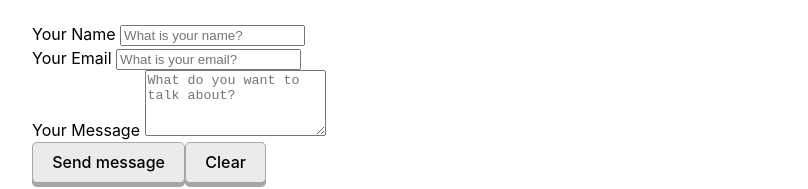
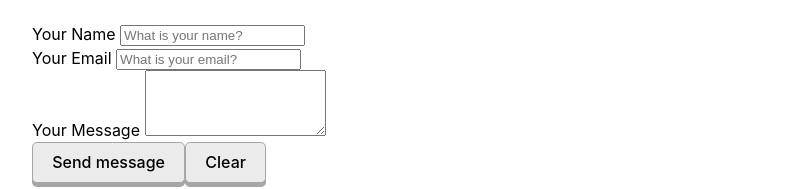
Before and after one commit to YonatanKof/vue-use, a Vue app: page /form in a window 1280 px wide. Shown: the part 272-461 px from the top of the page, without its empty margins (208-1016 px from the left). Built offline with nearby package versions, Linux system fonts and the light colour scheme.

Commit message:
test: Fix </textarea>

```diff
--- a/src/views/form.vue
+++ b/src/views/form.vue
@@ -25,7 +25,8 @@
 			</div>
 			<div>
 				<label for="message" class="label"> Your Message </label>
-				<textarea rows="4" name="message" id="message" placeholder="What do you want to talk about?" class="field" />
+				<textarea rows="4" name="message" id="message" placeholder="What do you want to talk about?" class="field">
+				</textarea>
 			</div>
 			<div>
 				<button type="submit">Send message</button>
```
